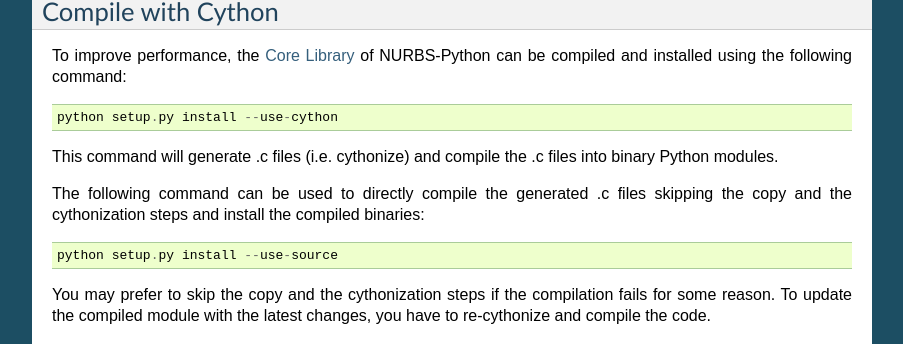
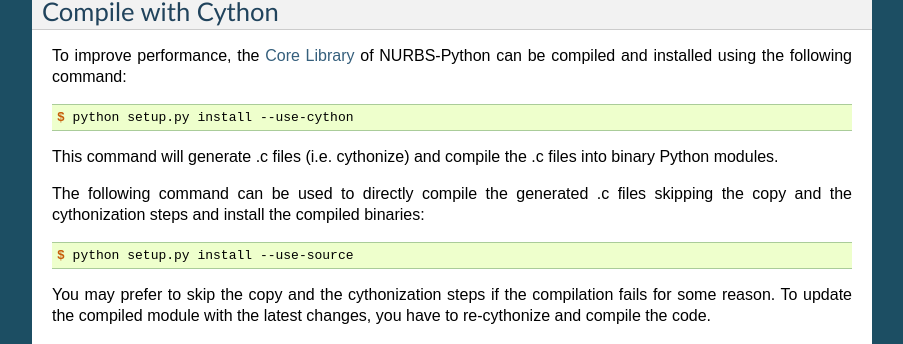
Before and after one commit to orbingol/NURBS-Python, a Sphinx documentation site: the page built from docs/install.rst, in a window 1280 px wide and 900 px high, scrolled down 1694 px. Shown: the part 150-494 px from the top of the window, without its empty margins (198-1101 px from the left). Built offline with Sphinx 7.4.7, drawn with Linux system fonts in a browser that asks for light colours; formulas are drawn with MathJax 3.

Commit message:
Fix syntax errors in installation docs

```diff
--- a/docs/install.rst
+++ b/docs/install.rst
@@ -113,18 +113,18 @@
 To improve performance, the :doc:`Core Library <modules>` of NURBS-Python can be compiled and installed using the
 following command:
 
-.. code-block::
+.. code-block:: console
 
-    python setup.py install --use-cython
+    $ python setup.py install --use-cython
 
 This command will generate .c files (i.e. cythonize) and compile the .c files into binary Python modules.
 
 The following command can be used to directly compile the generated .c files skipping the copy and the cythonization
 steps and install the compiled binaries:
 
-.. code-block::
+.. code-block:: console
 
-    python setup.py install --use-source
+    $ python setup.py install --use-source
 
 You may prefer to skip the copy and the cythonization steps if the compilation fails for some reason. To update the
 compiled module with the latest changes, you have to re-cythonize and compile the code.
```
